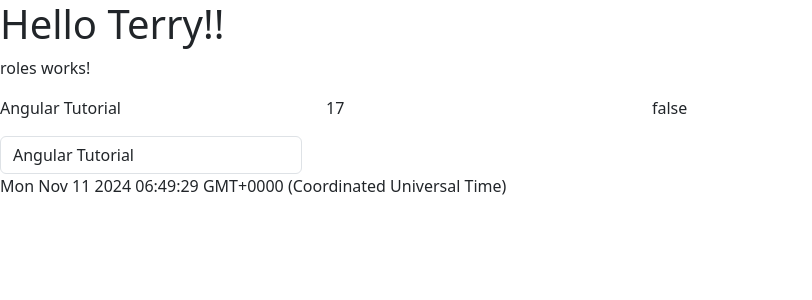
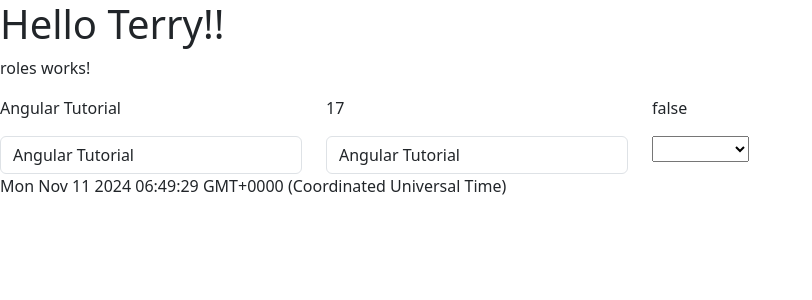
Before and after one commit to TERRYYYY/Employee-Hub, an Angular app: page / in a window 1280 px wide. Shown: the top 300 px of the page, without its empty margins (0-812 px from the left). Built offline with nearby package versions, Linux system fonts and the light colour scheme.

Commit message:
Two-way data binding using ngModel directive

```diff
--- a/src/app/components/roles/roles.component.html
+++ b/src/app/components/roles/roles.component.html
@@ -11,12 +11,28 @@
     <div class="col-3">
         <p> {{ isActive }} </p>
     </div>
+
+    <div class="col-3">
+        <p> {{ selectedCounty }} </p>
+    </div>
 </div>
 
 <div class="row">
     <div class="col-3">
         <input type="text" name="" [value]="firstName" class="form-control" id="">
     </div>
+
+    <div class="col-3">
+        <input type="text" name="" [(ngModel)]="firstName" class="form-control" id="">
+    </div>
+
+    <div class="col-3">
+        <select [(ngModel)] = "selectedCounty" >
+            <option value="Nairobi">Nairobi</option>
+            <option value="Mombasa">Mombasa</option>
+            <option value="Kajiado">Kajiado</option>
+        </select>
+    </div>
 </div>
 
 
--- a/src/app/components/roles/roles.component.ts
+++ b/src/app/components/roles/roles.component.ts
@@ -1,9 +1,10 @@
 import { Component } from '@angular/core';
+import { FormsModule } from '@angular/forms';
 
 @Component({
   selector: 'app-roles',
   standalone: true,
-  imports: [],
+  imports: [FormsModule],
   templateUrl: './roles.component.html',
   styleUrl: './roles.component.css'
 })
@@ -15,4 +16,6 @@ export class RolesComponent {
   isActive: boolean = false;
 
   currentDate: Date = new Date();
+
+  selectedCounty: string = " ";
 }
```
